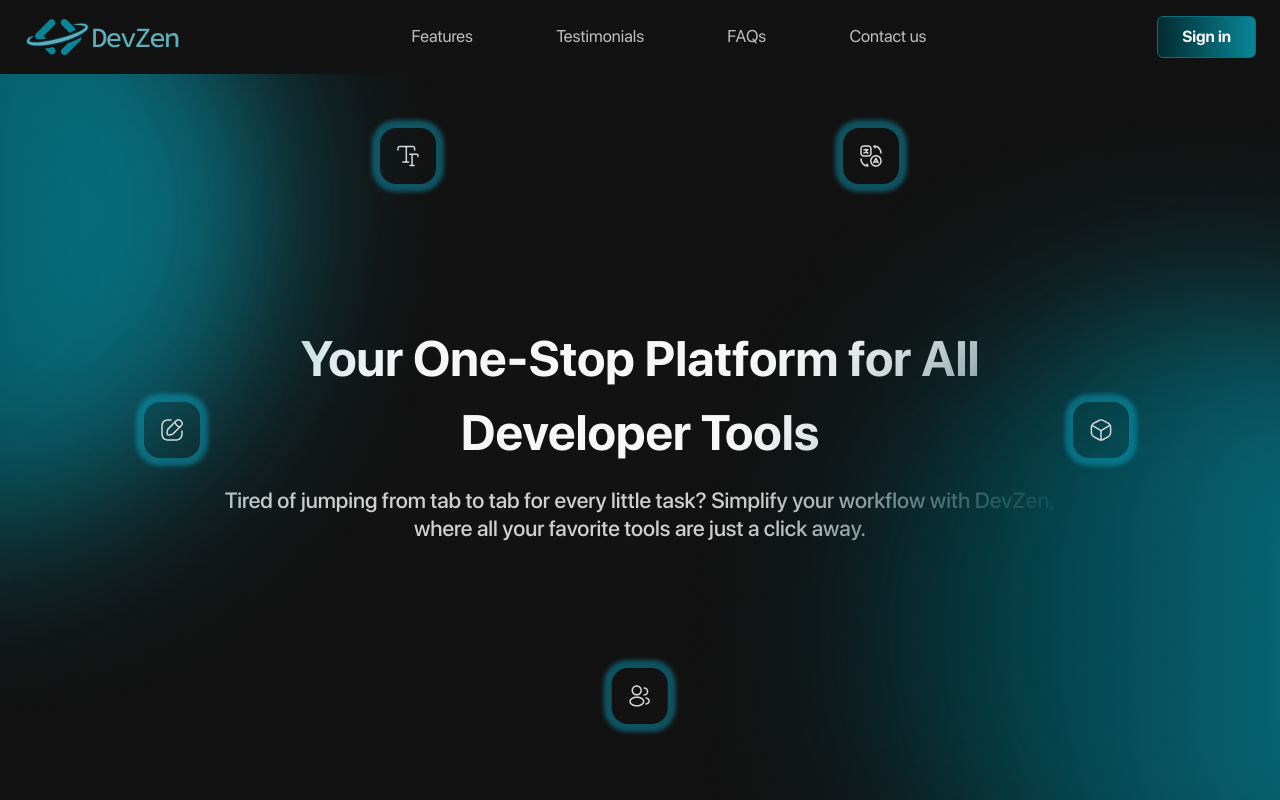
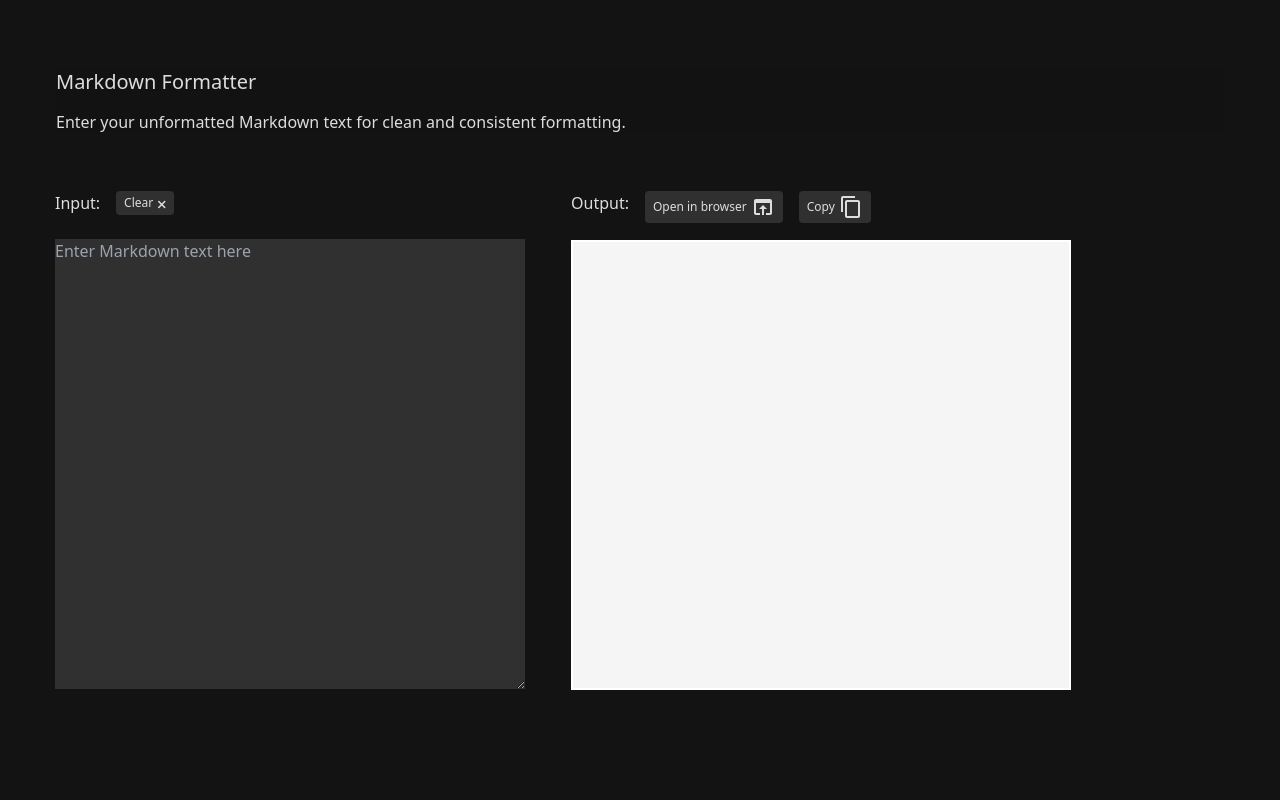
Before and after one commit to GitHub-Campus-Experts-Unilag/DevzenFrontend, a React (Vite) app: page / in a window 1280 px wide. Shown: the top 800 px of the page. Built offline with nearby package versions, Linux system fonts and the light colour scheme.

Commit message:
worked on the structure of the markdown formatter page

```diff
--- a/package.json
+++ b/package.json
@@ -31,6 +31,7 @@
     "react": "^18.3.1",
     "react-dom": "^18.3.1",
     "react-hook-form": "^7.53.0",
+    "react-markdown": "^9.0.1",
     "react-router-dom": "^6.26.2",
     "tailwind-merge": "^2.5.4",
     "tailwindcss-animate": "^1.0.7",
--- a/src/App.tsx
+++ b/src/App.tsx
@@ -1,14 +1,17 @@
 import { RouterProvider } from "react-router-dom";
 import { router } from "./routes";
 import './App.css'
-//import NumberBaseConverter from "./components/converters/NumberBaseConverter";
 
+import NumberBaseConverter from "./components/converters/NumberBaseConverter";
+import MarkdownFormatter from "./components/converters/MarkdownFormatter";
 function App() {
   return (
     <div>
-      <RouterProvider router={router} />
+      <MarkdownFormatter/>
     </div>
   )
 }
 
+{/* <RouterProvider router={router} /> */}
+
 export default App
--- /dev/null
+++ b/src/components/converters/MarkdownFormatter.tsx
@@ -0,0 +1,53 @@
+import "./converters.css";
+import ClearButton from "./ClearButton";
+import CopyButton from "./CopyButton";
+import OpenInBrowserBtn from "./OpenInBrowserBtn";
+import { useState } from "react";
+import ReactMarkdown from "react-markdown";
+
+function MarkdownFormatter() {
+  const [markdown, setMarkdown] = useState("");
+
+  const clearMarkdownInput = () => {
+    setMarkdown("");
+  };
+  return (
+    <div className="flex flex-col m-8 gap-2 bg- text-whitesmoke ml-8 text-gray-50">
+      <div className="flex flex-col mx-6 my-9 gap-4 bg-black-90">
+        <h1 className="text-xl">Markdown Formatter</h1>
+        <p className="text-base leading-5">
+          Enter your unformatted Markdown text for clean and consistent
+          formatting.
+        </p>
+      </div>
+
+      <div className="markdown-converter-page-content  ml-2">
+        {/* Input Section */}
+        <div className="input-section">
+          <div className="input-btns">
+            <p>Input: </p>
+            <ClearButton clear={clearMarkdownInput}/>
+          </div>
+          <textarea
+            className="textarea"
+            value={markdown}
+            onChange={(e) => setMarkdown(e.target.value)}
+            placeholder="Enter Markdown text here"
+          />
+        </div>
+
+        {/* Output Section */}
+        <div className="output-section">
+          <div className="output-btns">
+            <p>Output: </p>
+            <OpenInBrowserBtn />
+            <CopyButton value={markdown} />
+          </div>
+          <div className="markdown-output"><ReactMarkdown>{markdown}</ReactMarkdown></div>
+        </div>
+      </div>
+    </div>
+  );
+}
+
+export default MarkdownFormatter;
--- a/src/components/converters/NumberBaseConverter.css
+++ /dev/null
@@ -1,9 +0,0 @@
-body{
-    background-color: #131313;
-    color:whitesmoke
-}
-
-
-.fas, .fa-times{
-    margin-bottom: -3px;
-}
--- a/src/components/converters/NumberBaseConverter.tsx
+++ b/src/components/converters/NumberBaseConverter.tsx
@@ -1,5 +1,5 @@
 import { useState } from "react";
-import "./NumberBaseConverter.css";
+import "./converters.css";
 import "./ClearButton";
 import "./CopyButton";
 import ClearButton from "./ClearButton";
@@ -152,10 +152,10 @@ function NumberBaseConverter() {
   };
 
   return (
-    <div className="flex flex-col m-8 gap-2 bg-[#131313] text-whitesmoke ml-">
-      <div className="flex flex-col mx-6 my-9 gap-4">
+    <div className="flex flex-col m-8 gap-2 bg- text-whitesmoke ml- text-gray-50">
+      <div className="flex flex-col mx-6 my-9 gap-4 bg-black-90">
         <h1 className="text-xl">Number Base Converter</h1>
-        <p className="text-[#bdbdbd] text-base leading-5">
+        <p className="text-base leading-5">
           Enter a number in any field, and the other bases will be calculated
           automatically
         </p>
--- /dev/null
+++ b/src/components/converters/OpenInBrowserBtn.tsx
@@ -0,0 +1,15 @@
+import OpenInBrowserIcon from '@mui/icons-material/OpenInBrowser';
+
+function OpenInBrowserBtn(){
+
+    return(
+
+        <button  className="bg-[#303030] text-xs py-1 px-2 rounded flex items-center self-center gap-1"
+        onClick={() => window.open('https://example.com', '__blank')}>
+            Open in browser <OpenInBrowserIcon/>
+
+        </button>
+    )
+}
+
+export default OpenInBrowserBtn
--- /dev/null
+++ b/src/components/converters/converters.css
@@ -0,0 +1,57 @@
+#root, html{
+    background-color: #131313;
+
+}
+
+
+.fas, .fa-times{
+    margin-bottom: -3px;
+}
+
+
+.heading{
+    font-size: 1.9rem;
+}
+
+.markdown-converter-page-content{
+    display:flex;
+    gap: 16px;
+
+}
+
+.input-section, .output-section{
+    display: flex;
+    flex-direction: column;
+    gap:24px;
+    width: 30%;
+    padding: 15px;
+}
+
+.input-section{
+    width: 500px;
+}
+
+.output-section{
+    gap: 17px;
+}
+
+textarea{
+    padding: 2rem;
+    height: 450px;
+    background-color: #303030;
+    cursor: pointer;
+    color: white;
+}
+
+.input-btns, .output-btns{
+    display: flex;
+    gap: 16px;
+}
+
+.markdown-output{
+    background-color: whitesmoke;
+    border: 2px solid white;
+    width: 500px;
+    height: 450px;
+    color: black
+}
```
Also changed, not shown: 1 other file (tests, documents, lock files or other folders).
